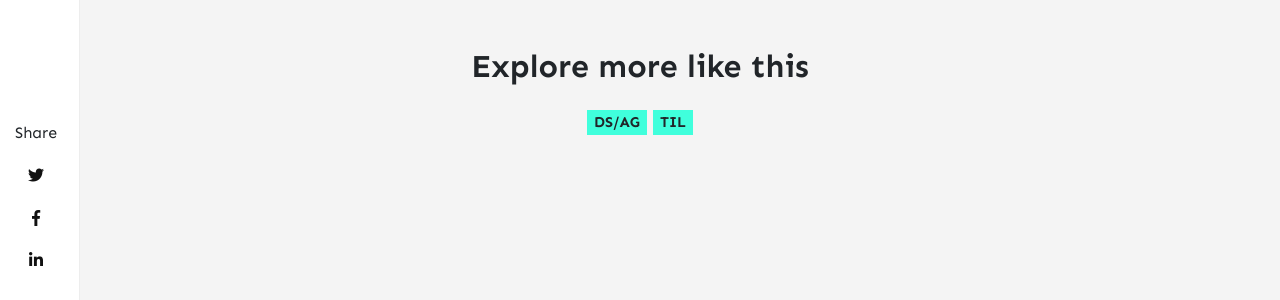
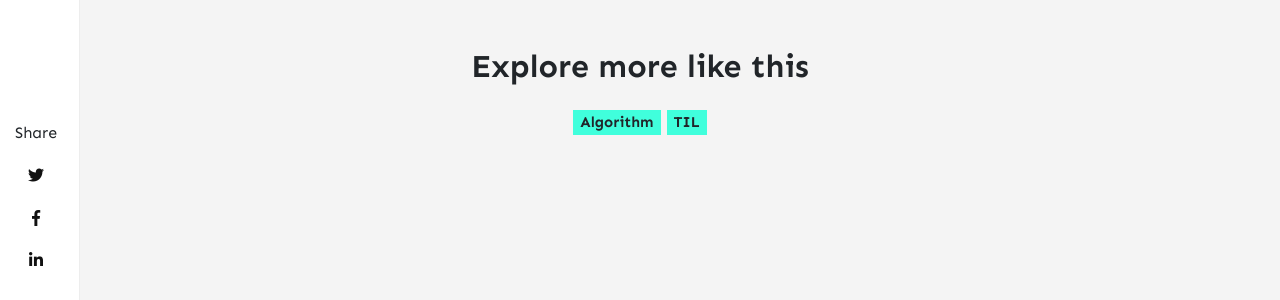
Before and after one commit to aei0109/aei0109.github.io, a Jekyll site: the page built from _posts/2020-05-13-TIL.md, in a window 1280 px wide and 900 px high, scrolled down 1812 px. Shown: the part 250-550 px from the top of the window. Built offline with Jekyll 4.4.1, drawn with Linux system fonts in a browser that asks for light colours; nearby versions of some CDN libraries; comment, search, counter and statistics services are not loaded.

Commit message:
Update 2020-05-13-TIL.md

```diff
--- a/_posts/2020-05-13-TIL.md
+++ b/_posts/2020-05-13-TIL.md
@@ -2,7 +2,7 @@
 layout: post
 title:  "Handle excel file with pandas"
 author: Young
-categories: [ DS/AG ]
+categories: [ Algorithm ]
 tags: [ TIL ]
 image: assets/images/2.jpg
 rating: 4.5
```
